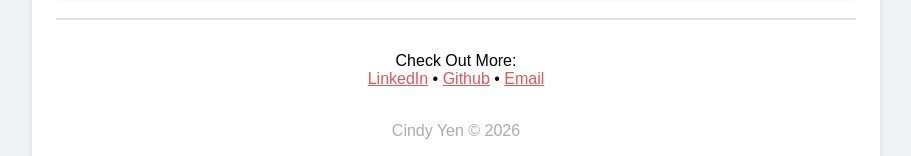
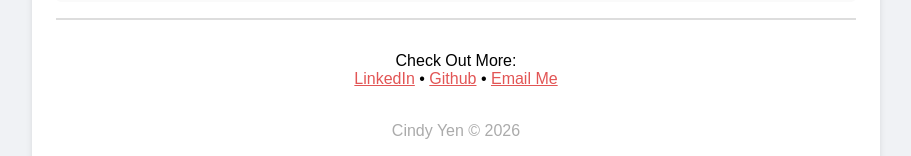
Before and after one commit to cindymeliyen/cindyyen.github.io, a Next.js app: page / in a window 1280 px wide. Shown: the part 299-455 px from the top of the page, without its empty margins (184-1095 px from the left). Built offline with nearby package versions, Linux system fonts and the light colour scheme.

Commit message:
update sitemap

```diff
--- a/components/layout.js
+++ b/components/layout.js
@@ -22,7 +22,7 @@ export default function Layout({ children }) {
                 <footer>
                     <div className="footer">
                         <p style={{ color: "Black" }}> Check Out More: <br></br>
-                            <Link href="https://linkedin.com/in/cindy-yen" target="_blank" rel="noopener noreferrer">LinkedIn</Link> • <Link href="https://github.com/cindymeliyen" target="_blank" rel="noopener noreferrer">Github</Link> • <a href="mailto:cindymeliyen@gmail.com" target="_blank" rel="noopener noreferrer">Email</a></p>
+                            <Link href="https://linkedin.com/in/cindy-yen" target="_blank" rel="noopener noreferrer">LinkedIn</Link> • <Link href="https://github.com/cindymeliyen" target="_blank" rel="noopener noreferrer">Github</Link> • <a href="mailto:cindymeliyen@gmail.com" target="_blank" rel="noopener noreferrer">Email Me</a></p>
                         <br></br>
                         Cindy Yen © 2026
                     </div>
--- a/next-sitemap.config.js
+++ b/next-sitemap.config.js
@@ -1,4 +1,6 @@
 module.exports = {
     siteUrl: 'https://cindyyen.com',
     generateRobotsTxt: true,
+    outDir: 'out',
+    generateIndexSitemap: false,
 };
--- a/package.json
+++ b/package.json
@@ -4,11 +4,10 @@
   "homepage": "https://cindymeliyen.github.io/",
   "scripts": {
     "dev": "next dev",
-    "build": "next build",
+    "build": "next build && next-sitemap",
     "start": "node sammy.js; serve -s _static -l tcp://0.0.0.0:${PORT:-8080} -n",
     "lint": "eslint .",
-    "deploy": "rm -rf out && next build && echo > out/.nojekyll && npx gh-pages -d out -b gh-pages",
-    "postbuild": "next-sitemap"
+    "deploy": "rm -rf out && npm run build && echo > out/.nojekyll && npx gh-pages -d out -b gh-pages"
   },
   "keywords": [],
   "author": "",
```
Also changed, not shown: 2 other files (tests, documents, lock files or other folders).
